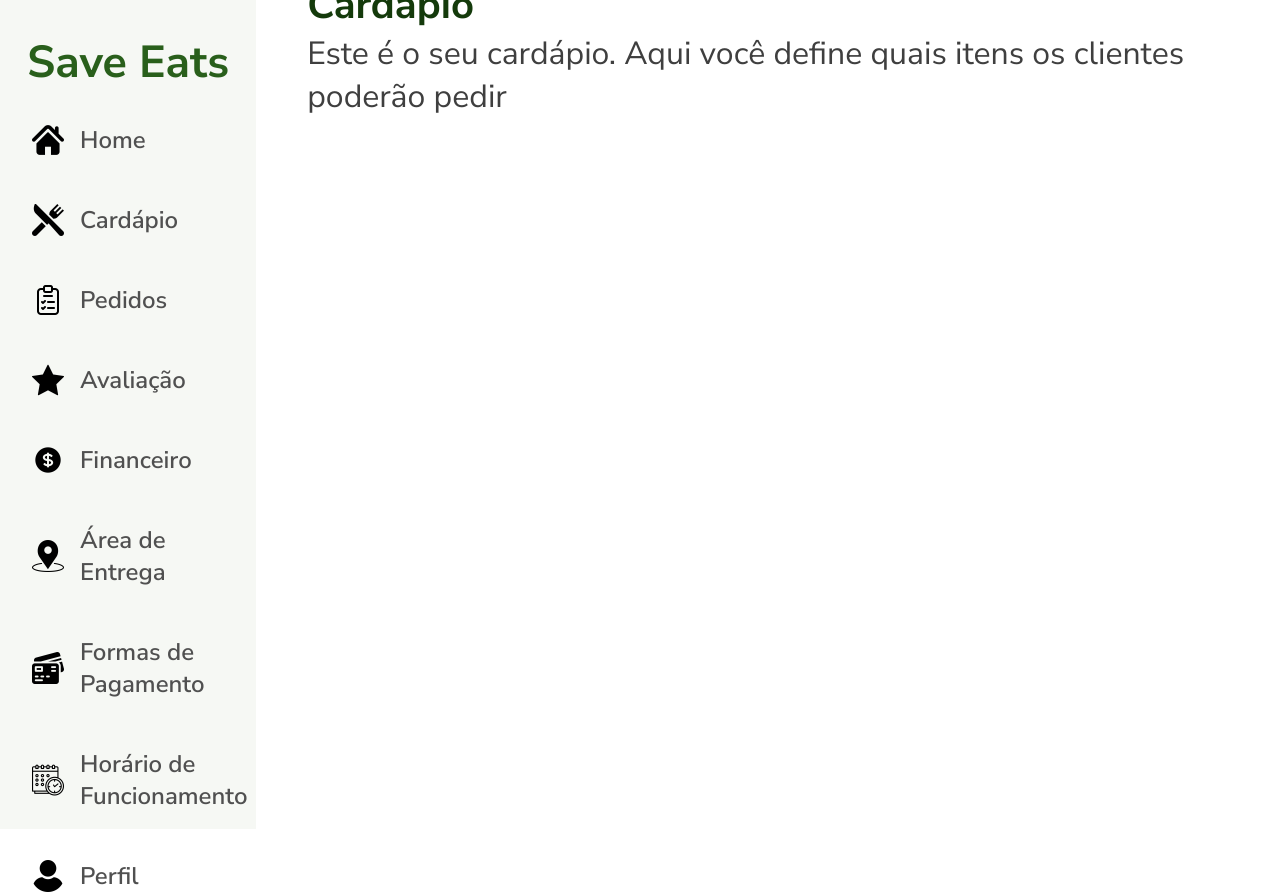
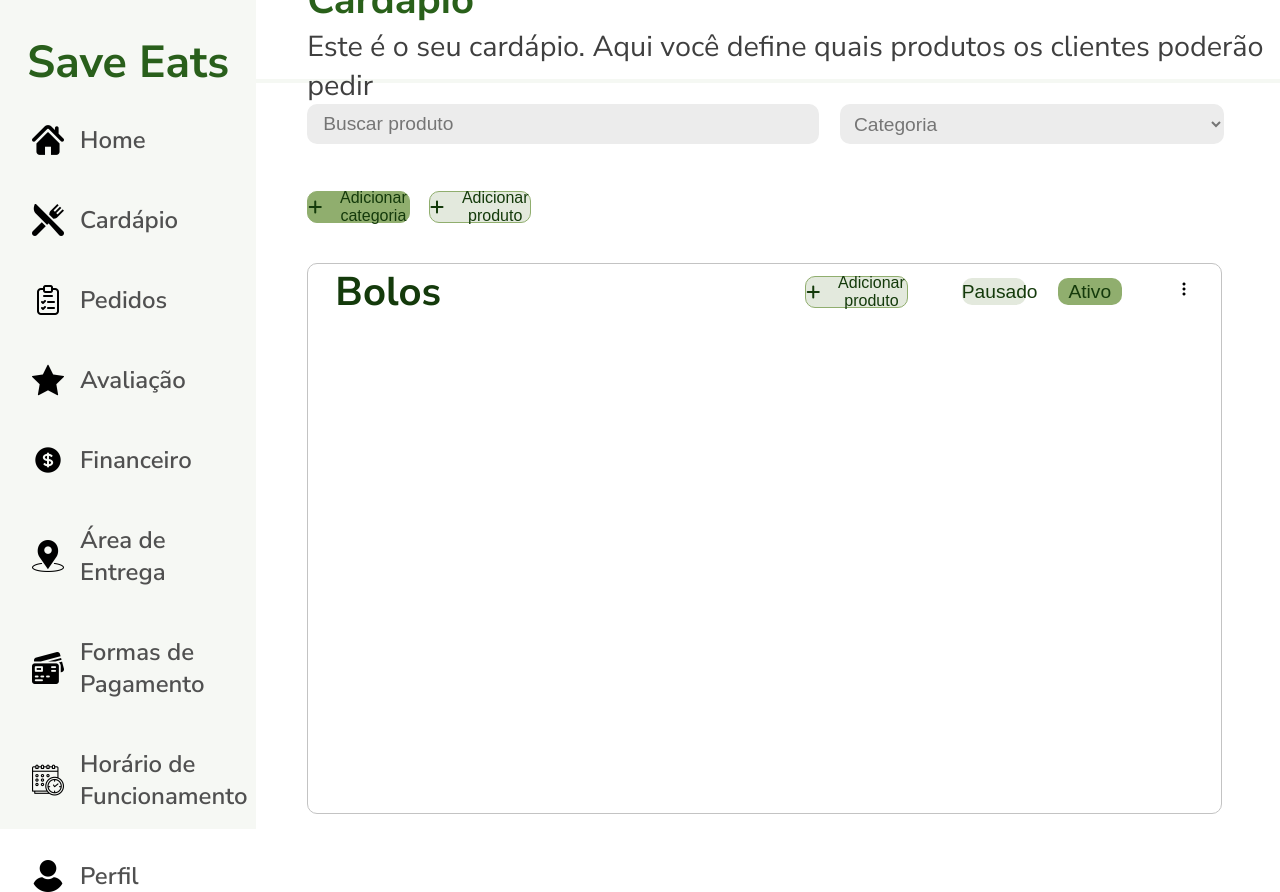
Before and after one commit to Xul14/SaveEats-Web, a React (Vite) app: page /menu/cardapio in a window 1280 px wide. Built offline with nearby package versions, Linux system fonts and the light colour scheme.

Commit message:
cardapio quase completo

```diff
--- a/index.html
+++ b/index.html
@@ -6,6 +6,7 @@
     <link rel="preconnect" href="https://fonts.googleapis.com">
     <link rel="preconnect" href="https://fonts.gstatic.com" crossorigin>
     <link href="https://fonts.googleapis.com/css2?family=Nunito+Sans:ital,opsz,wght@0,6..12,200;0,6..12,300;0,6..12,400;0,6..12,500;0,6..12,600;0,6..12,700;0,6..12,800;0,6..12,900;0,6..12,1000;1,6..12,200;1,6..12,300;1,6..12,400;1,6..12,500;1,6..12,600;1,6..12,700;1,6..12,800;1,6..12,900;1,6..12,1000&display=swap" rel="stylesheet">
+    <script src="https://kit.fontawesome.com/53801ac64e.js" crossorigin="anonymous"></script>
     <title>SaveEats</title>
   </head>
   <body>
--- /dev/null
+++ b/src/components/ButtonAdicionar/ButtonAdicionar.css
@@ -0,0 +1,16 @@
+.button-adicionar {
+    width: 8vw;
+    height: 4vh;
+    display: flex;
+    justify-content: center;
+    align-items: center;
+    gap: 1rem;
+    border: 1px solid #90AE6E;
+    border-radius: 10px;
+    font-size: 1rem;
+    color: #143A0B;
+}
+
+.fa-plus {
+    color: #143A0B;
+}
--- /dev/null
+++ b/src/components/ButtonAdicionar/ButtonAdicionar.jsx
@@ -0,0 +1,16 @@
+import React from "react";
+
+import "./ButtonAdicionar.css"
+
+export function ButtonAdicionar({ text, background }) {
+    return (
+        <>
+
+            <button style={{backgroundColor: background }} className="button-adicionar">
+                <i className="fa-solid fa-plus"></i>
+                {text}
+            </button>
+
+        </>
+    )
+}
--- /dev/null
+++ b/src/components/ButtonPausadoAtivo/ButtonPausadoAtivo.css
@@ -0,0 +1,9 @@
+.button-pausado-ativo {
+    width: 5vw;
+    height: 50%;
+    border: none;
+    border-radius: 10px;
+    font-size: 1.2rem;
+    font-weight: 500;
+    color: #143A0B;
+}
--- /dev/null
+++ b/src/components/ButtonPausadoAtivo/ButtonPausadoAtivo.jsx
@@ -0,0 +1,15 @@
+import React from "react";
+
+import "./ButtonPausadoAtivo.css"
+
+export function ButtonPausadoAtivo({ text, background }) {
+    return (
+        <>
+
+            <button style={{backgroundColor: background }}  className="button-pausado-ativo">
+                {text}
+            </button>
+
+        </>
+    )
+}
--- a/src/components/HeaderPages/Header.css
+++ b/src/components/HeaderPages/Header.css
@@ -1,19 +1,20 @@
 .container-header {
     width: 100%;
-    height: 12vh;
+    height: 100%;
     display: flex;
     flex-direction: column;
     justify-content: center;
+    border-bottom: 4px solid #F5F8F3;
 }
 
 .title-header {
     font-size: 2.5rem;
     padding-left: 5%;
-    color: #143A0B;
+    color: #29601A;
 }
 
 .text-header {
-    font-size: 2rem;
+    font-size: 1.8rem;
     padding-left: 5%;
     color: #3F3F3F;
 }
--- a/src/components/HeaderPages/Header.jsx
+++ b/src/components/HeaderPages/Header.jsx
@@ -2,15 +2,15 @@
 
 import "./Header.css"
 
-export function HeaderPages () {
+export function HeaderPages ({title,text}) {
     return (
         <>
 
         <div className="container-header">
 
-            <h1 className="title-header">Cardápio</h1>
+            <h1 className="title-header">{title}</h1>
 
-            <span className="text-header">Este é o seu cardápio. Aqui você define quais itens os clientes poderão pedir</span>
+            <span className="text-header">{text}</span>
 
         </div>
 
--- /dev/null
+++ b/src/components/TresPontos/TresPontos.css
@@ -0,0 +1,40 @@
+.container-tres-pontos {
+    position: relative;
+    display: inline-block;
+}
+
+.botao {
+    background-color: transparent;
+    border: none;
+    cursor: pointer;
+    font-size: 18px;
+    padding: 0;
+    margin: 0;
+}
+
+.lista {
+    position: absolute;
+    top: 100%;
+    left: 0;
+    background-color: #fff;
+    border: 1px solid #ccc;
+    list-style: none;
+    padding: 8px 0;
+    margin: 0;
+    box-shadow: 0 4px 6px rgba(0, 0, 0, 0.1);
+    display: none;
+    z-index: 1;
+}
+
+.lista li {
+    padding: 8px 16px;
+    cursor: pointer;
+}
+
+.botao:hover+.lista {
+    display: block;
+}
+
+.tres-pontos {
+    height: 2vh;
+}
--- /dev/null
+++ b/src/components/TresPontos/TresPontos.jsx
@@ -0,0 +1,25 @@
+import React, { useState} from "react";
+import "./TresPontos.css"
+import tresPontos from "./img/tres-pontos.png"
+
+export function TresPontos() {
+    const [mostrarLista, setMostrarLista] = useState(false);
+
+    const toggleLista = () => {
+        setMostrarLista(!mostrarLista);
+    };
+
+    return (
+        <div className="container-tres-pontos">
+            <button className="botao" onClick={toggleLista}>
+                <img src={tresPontos} alt="Três pontoa" className="tres-pontos"/>
+            </button>
+            {mostrarLista && (
+                <ul className="lista">
+                    <li>Editar</li>
+                    <li>Excluir</li>
+                </ul>
+            )}
+        </div>
+    );
+}
--- a/src/pages/Menu/CardapioPage/CardapioPage.css
+++ b/src/pages/Menu/CardapioPage/CardapioPage.css
@@ -10,3 +10,96 @@
     grid-template-rows: 15% 85%;
     background-color: #F6F8F4;
 }
+
+.container-rigth-cardapio {
+    width: 100%;
+    height: 100%;
+    display: grid;
+    grid-template-rows: 10% 10% 10% 70%;
+}
+
+.container-busca-categoria {
+    width: 100%;
+    height: 100%;
+    display: flex;
+    align-items: center;
+    gap: 2%;
+}
+
+.input-busca {
+    width: 40vw;
+    height: 5vh;
+    border: none;
+    margin-left: 5%;
+    background-color: #ECECEC;
+}
+
+.input-categoria {
+    width: 30vw;
+    height: 5vh;
+    border: none;
+    border-radius: 10px;
+    font-size: 1.2rem;
+    color: #757575;
+    padding-left: 1%;
+    background-color: #ECECEC;
+}
+
+.container-adicionar {
+    width: 100%;
+    height: 100%;
+    display: flex;
+    align-items: center;
+    gap: 2%;
+    padding-left: 5%;
+}
+
+.container-produtos {
+    width: 100%;
+    height: 100%;
+    display: flex;
+    padding-left: 5%;
+    align-items: center;
+}
+
+.container-lista-produtos {
+    width: 94%;
+    height: 95%;
+    display: grid;
+    grid-template-rows: 10% 10% 80%;
+    border: 1px solid #C3C3C3;
+    border-radius: 10px;
+}
+
+.header-lista-produtos {
+    width: 100%;
+    height: 100%;
+    display: grid;
+    grid-template-columns: 20% 45% 30% 5%;
+    align-items: center;
+    padding-left: 2%;
+}
+
+h2 {
+    padding-left: 5%;
+    font-size: 2.5rem;
+    font-weight: 700;
+    color: #143A0B;
+}
+
+.container-button-adicionar {
+    width: 100%;
+    height: 100%;
+    display: flex;
+    justify-content: end;
+    align-items: center;
+}
+
+.container-button-pausado-ativo {
+    width: 100%;
+    height: 100%;
+    display: flex;
+    justify-content: center;
+    align-items: center;
+    gap: 2rem;
+}
--- a/src/pages/Menu/CardapioPage/CardapioPage.jsx
+++ b/src/pages/Menu/CardapioPage/CardapioPage.jsx
@@ -2,25 +2,78 @@
 import React from "react";
 
 //Import css e components
-import  "./CardapioPage.css"
+import "./CardapioPage.css"
 import { MenuNavigation } from "../../../components/MenuNavigation/MenuNavigation";
 import { HeaderPages } from "../../../components/HeaderPages/Header";
+import { ButtonAdicionar } from "../../../components/ButtonAdicionar/ButtonAdicionar";
+import { ButtonPausadoAtivo } from "../../../components/ButtonPausadoAtivo/ButtonPausadoAtivo";
+import { TresPontos } from "../../../components/TresPontos/TresPontos"
 
-export function CardapioPage(){
-    return(
+export function CardapioPage() {
+    return (
         <div>
 
             <div className="container-cardapio">
 
                 <div className="container-left-cardapio">
 
-                <MenuNavigation></MenuNavigation>
+                    <MenuNavigation></MenuNavigation>
 
                 </div>
 
                 <div className="container-rigth-cardapio">
 
-                    <HeaderPages></HeaderPages>
+                    <HeaderPages title="Cardápio" text="Este é o seu cardápio. Aqui você define quais produtos os clientes poderão pedir"></HeaderPages>
+
+                    <div className="container-busca-categoria">
+
+                        <input className="input-busca" type="search" placeholder="Buscar produto" />
+
+                        <select name="Categoria" className="input-categoria">
+                            <option>Categoria</option>
+                            <option>teste</option>
+                            <option>teste</option>
+                        </select>
+
+                    </div>
+
+                    <div className="container-adicionar">
+
+                        <ButtonAdicionar background='#90AE6E' text="Adicionar categoria"></ButtonAdicionar>
+
+                        <ButtonAdicionar background='#E3E9DD' text="Adicionar produto"></ButtonAdicionar>
+
+                    </div>
+
+                    <div className="container-produtos">
+
+                        <div className="container-lista-produtos">
+
+                            <div className="header-lista-produtos">
+
+                                <h2>Bolos</h2>
+
+                                <div className="container-button-adicionar">
+
+                                    <ButtonAdicionar background="#E3E9DD" text="Adicionar produto" ></ButtonAdicionar>
+
+                                </div>
+
+                                <div className="container-button-pausado-ativo">
+
+                                    <ButtonPausadoAtivo background="#E3E9DD" text="Pausado"></ButtonPausadoAtivo>
+
+                                    <ButtonPausadoAtivo background="#90AE6E" text="Ativo"></ButtonPausadoAtivo>
+
+                                </div>
+
+                                <TresPontos></TresPontos>
+
+                            </div>
+
+                        </div>
+
+                    </div>
 
                 </div>
 
```
Also changed, not shown: src/components/TresPontos/img/tres-pontos.png (added).
